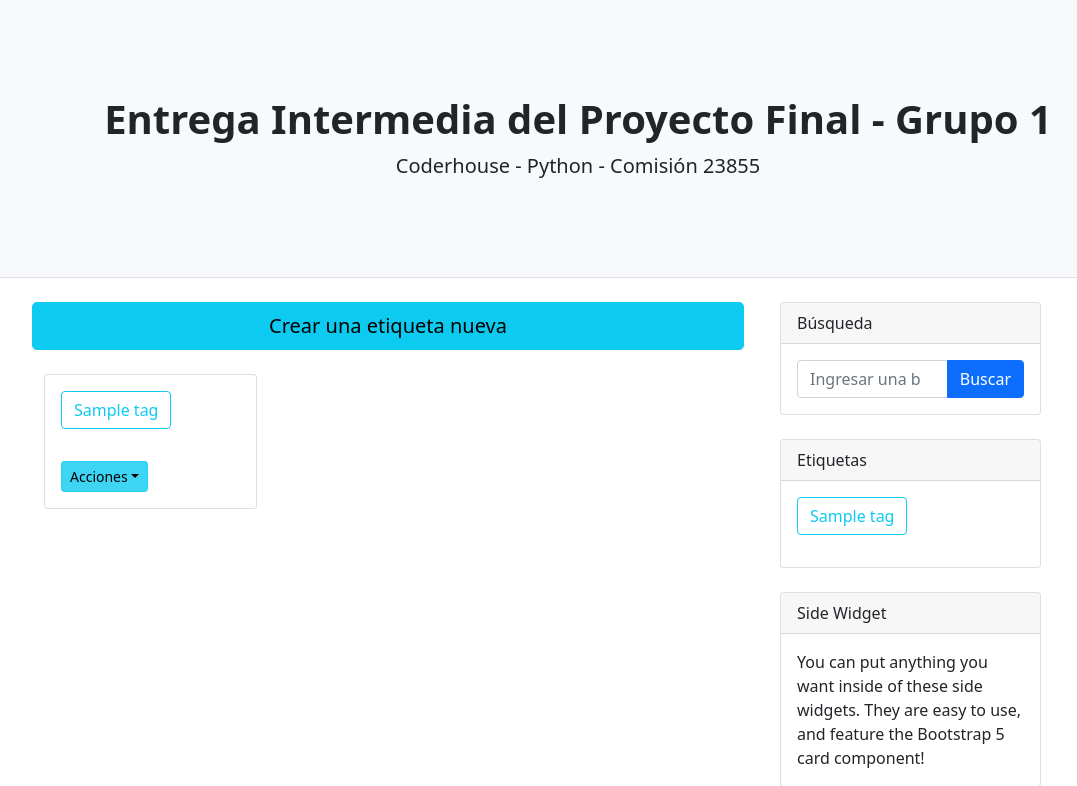
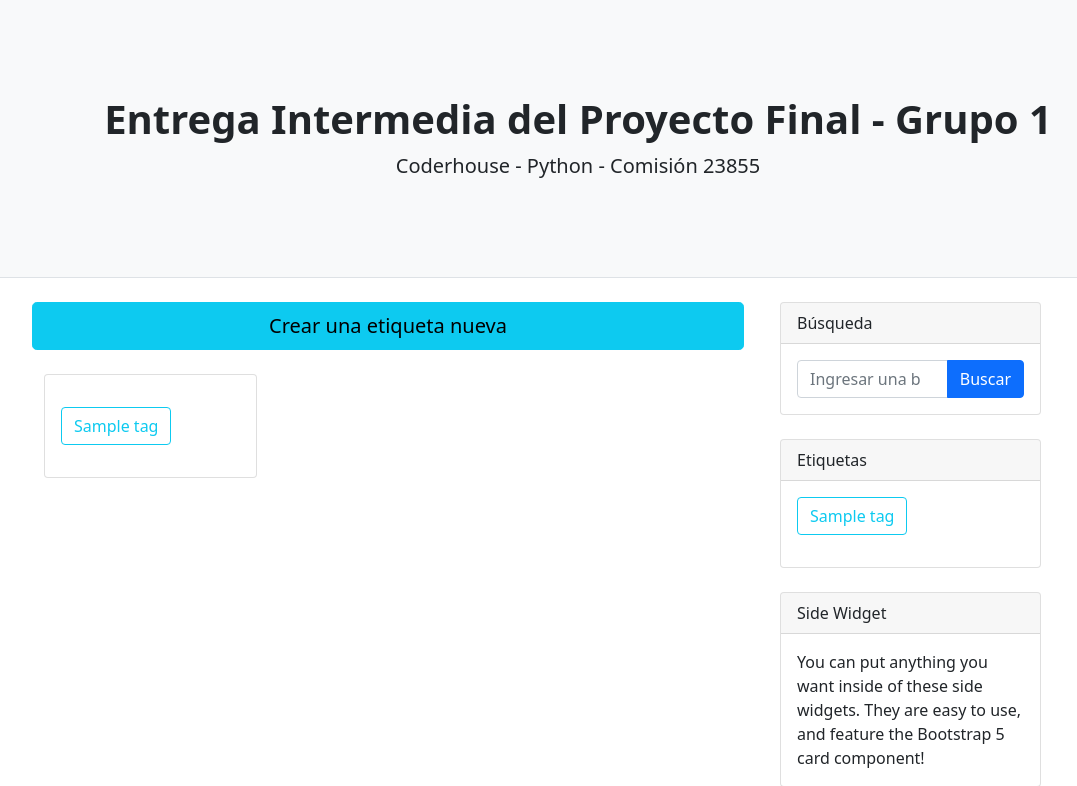
Before and after one commit to MGC07/Grupo-1, a Django app: page /AppProyecto1/tag_lista/ in a window 1280 px wide. Shown: the part 57-843 px from the top of the page, without its empty margins (62-1139 px from the left). Run offline with Django 4.2, Linux system fonts and the light colour scheme; tables that the repository leaves empty hold one stand-in row (values such as "Sample post"); some libraries are stand-ins or nearby versions.

Commit message:
Modificacion en tag_lista

```diff
--- a/AppProyecto1/templates/AppProyecto1/tag_lista.html
+++ b/AppProyecto1/templates/AppProyecto1/tag_lista.html
@@ -18,12 +18,12 @@
                 <!-- </div> -->
 
                 <div class="card-body">
-                    <a class="btn btn-outline-info btn-xl mb-3" href="{% url 'BlogTagLista' tag.id %}">{{tag.name}}</a>
+                    <!-- <a class="btn btn-outline-info btn-xl mb-3" href="{% url 'BlogTagLista' tag.id %}">{{tag.name}}</a> -->
                     <p></p>
 
                     <div class="dropdown show">
 
-                        <a class="btn dropdown-toggle btn-sm btn-info" role="button" id="dropdownMenuLink" data-toggle="dropdown" aria-haspopup="true" aria-expanded="false">Acciones</a>
+                        <a class="btn btn-outline-info btn-xl mb-3" role="button" id="dropdownMenuLink" data-toggle="dropdown" aria-haspopup="true" aria-expanded="false">{{tag.name}}</a>
                         <div class="dropdown-menu" aria-labelledby="dropdownMenuLink">
                             <a class="dropdown-item" href="{% url 'BlogTagLista' tag.id %}">Ver publicaciones con esta etiqueta</a>
                             <div class="dropdown-divider"></div>
--- a/AppProyecto1/views.py
+++ b/AppProyecto1/views.py
@@ -119,7 +119,7 @@ class BlogLista(ListView):
 class BlogBusqueda(ListView):
     model = Blog
     template_name = "AppProyecto1/blog_lista.html"
-    context_object_name = 'all_search_results'
+    # context_object_name = 'all_search_results'
 
     def get_queryset(self):
         result = super(BlogBusqueda, self).get_queryset()
```
